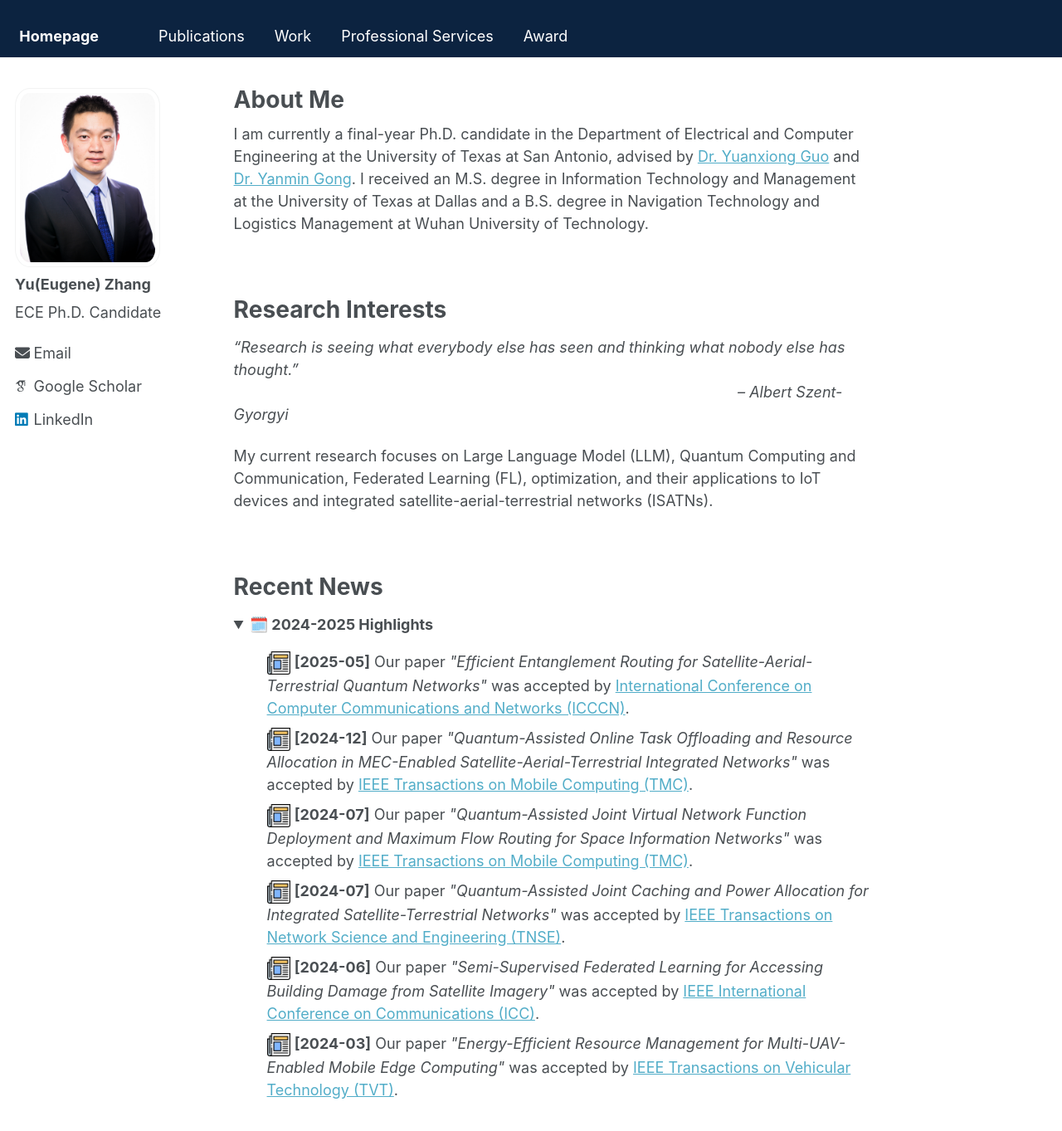
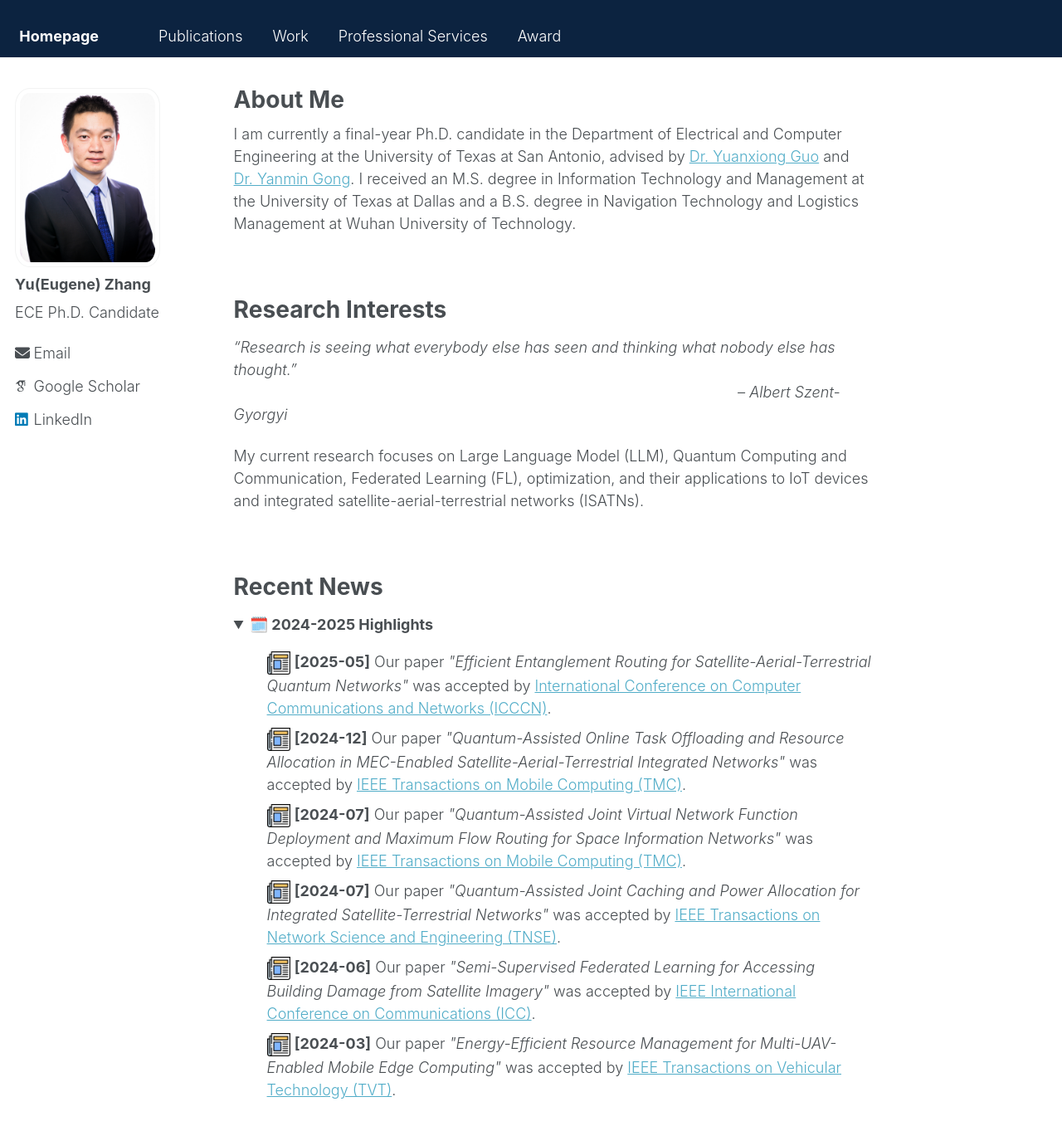
Before and after one commit to Yu-Zhang-Eugene/yu-zhang-eugene.github.io, a Jekyll site: the page built from _pages/about.md, in a window 1280 px wide and 1400 px high. Shown: the top 1363 px of the window at 83% size. Built offline with Jekyll 4.4.1, drawn with Linux system fonts in a browser that asks for light colours; some web fonts are replaced.

Commit message:
Update _base.scss

```diff
--- a/_sass/_base.scss
+++ b/_sass/_base.scss
@@ -14,7 +14,7 @@ body {
   color: $text-color;
   font-family: $global-font-family;
   line-height: 1.5;
-  font-weight: 400;
+  font-weight: 350;
 
   &.overflow--hidden {
     /* when primary navigation is visible, the content in the background won't scroll */
```
